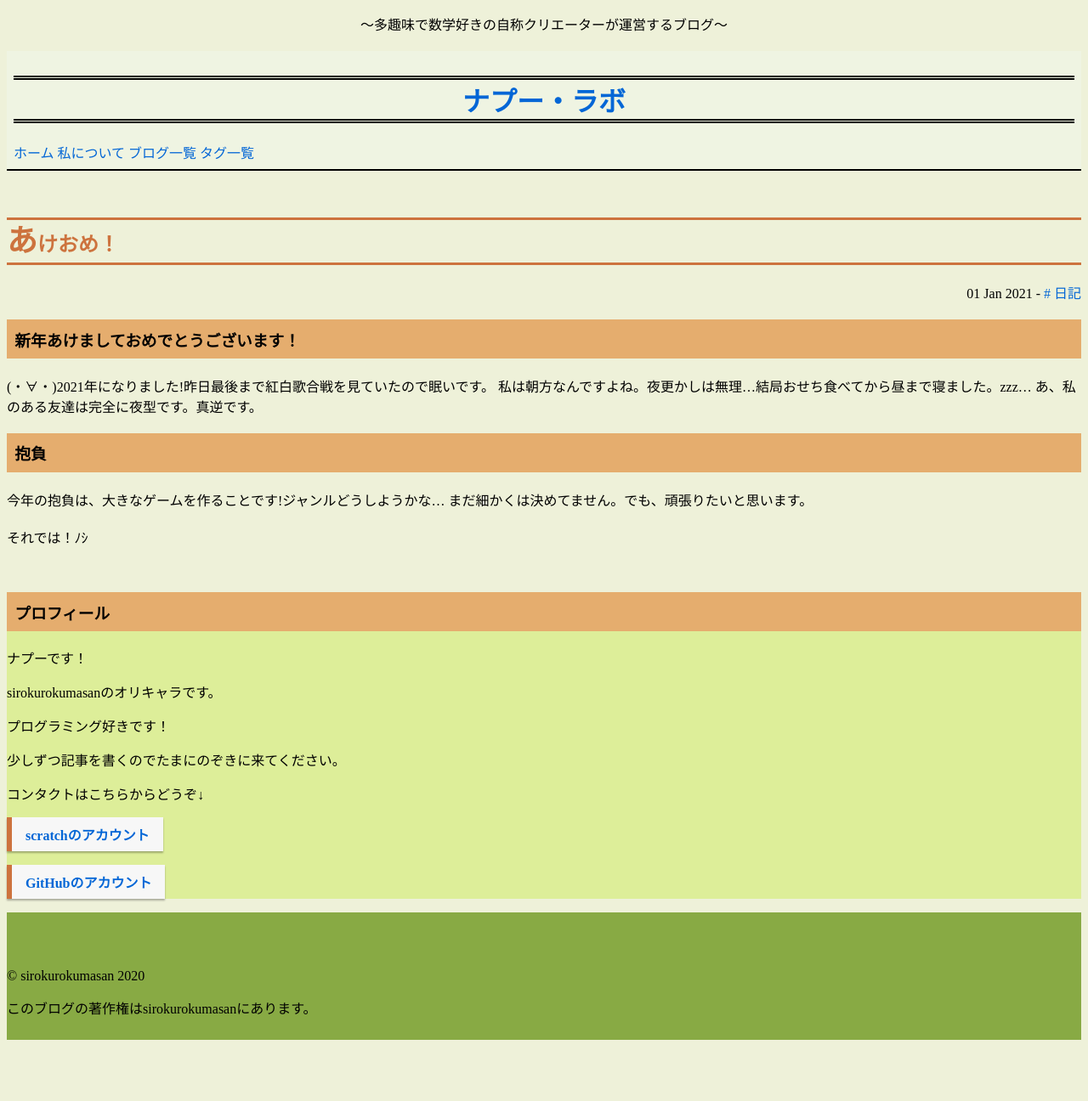
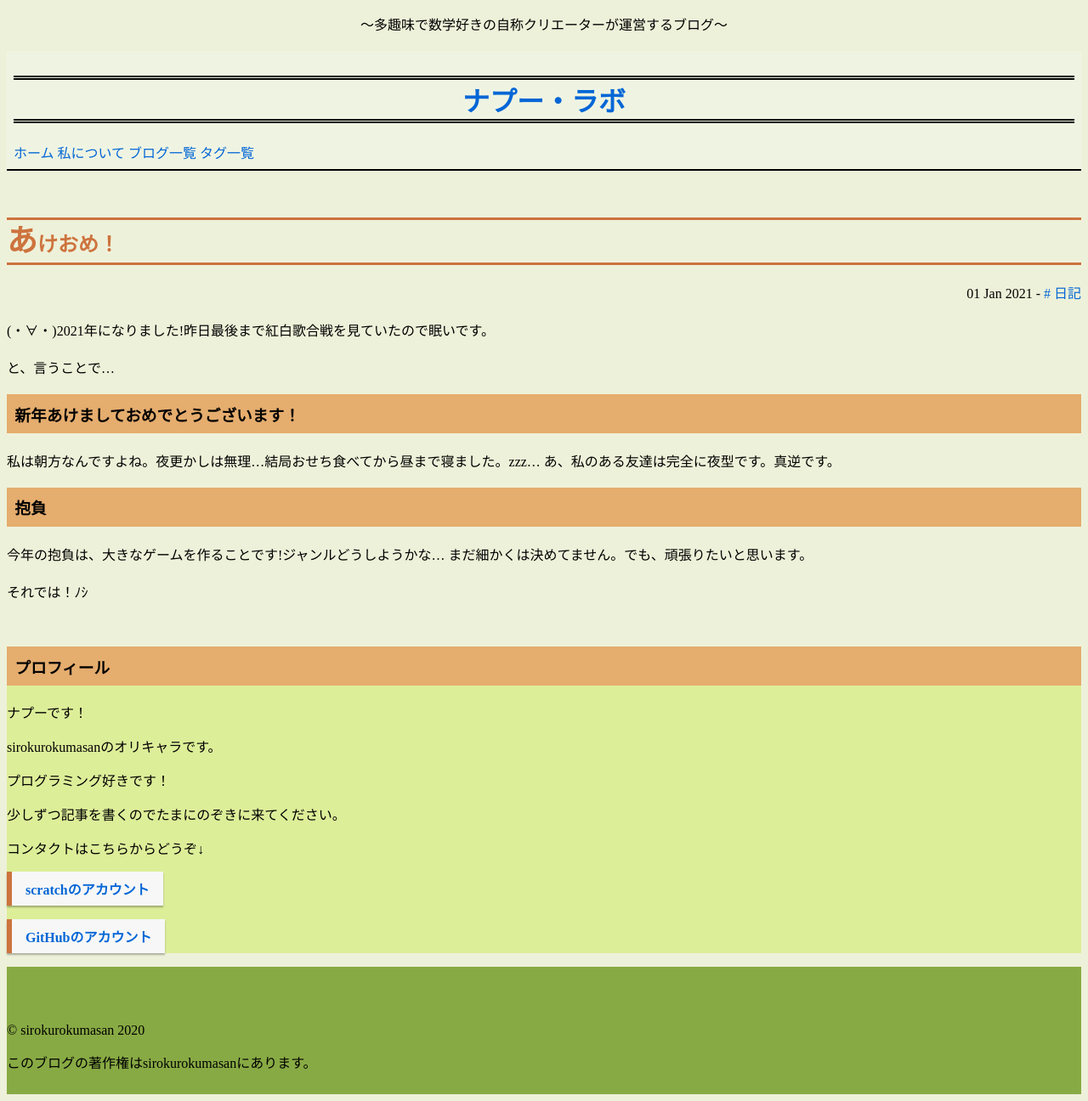
Before and after one commit to sirokurokumasan/sirokurokumasan.github.io, a Jekyll site: the page built from _posts/2021-1-1-あけおめ！.md, in a window 1280 px wide and 1296 px high. Shown: the whole window at 85% size. Built offline with Jekyll 4.4.1, drawn with Linux system fonts in a browser that asks for light colours.

Commit message:
Update 2021-1-1-あけおめ！.md

```diff
--- a/_posts/2021-1-1-あけおめ！.md
+++ b/_posts/2021-1-1-あけおめ！.md
@@ -2,9 +2,12 @@
 layout: post
 author: 日記
 ---
+(・∀・)2021年になりました!昨日最後まで紅白歌合戦を見ていたので眠いです。<!--more-->
+
+と、言うことで…
+
 ### 新年あけましておめでとうございます！
 
-(・∀・)2021年になりました!昨日最後まで紅白歌合戦を見ていたので眠いです。
 私は朝方なんですよね。夜更かしは無理…結局おせち食べてから昼まで寝ました。zzz…
 あ、私のある友達は完全に夜型です。真逆です。
 
```
